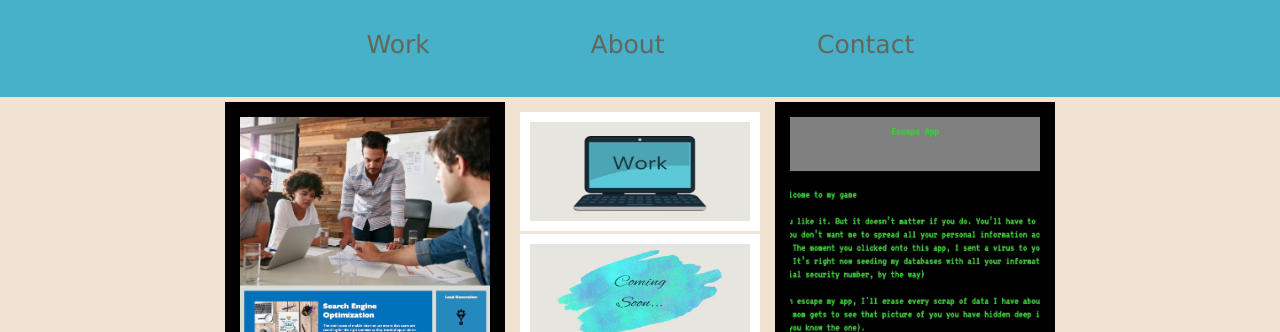
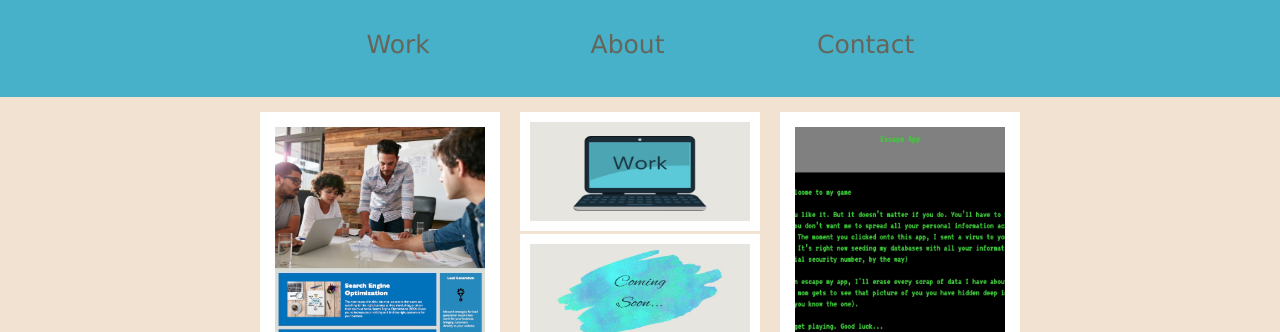
Before and after one commit to mjshelton12/Portfolio_w2, a plain HTML site: page index.html in a window 1280 px wide. Shown: the part 234-566 px from the top of the page. Drawn offline with Linux system fonts and the light colour scheme.

Commit message:
Style refractoring

```diff
--- a/assets/css/sylesheet.css
+++ b/assets/css/sylesheet.css
@@ -78,7 +78,7 @@ a {
     object-fit: cover;
 }
 
-.first_app {
+/* .first_app {
     height: 280px;
     width: 280px;
     border-color: black;
@@ -89,8 +89,7 @@ a {
     display: inline-block;
     flex-direction: row;
     object-fit: cover;
-
-}
+} */
 
 .first_app h3 {
     color: rgb(101, 101, 91);
--- a/index.html
+++ b/index.html
@@ -44,7 +44,7 @@
             </div>
             <div>
                 <a href="https://eat-the-bagel.herokuapp.com/" target="_blank">
-                    <img class="work_box_img first_app" src="assets/images/2. Escape App for Portfolio.jpg" alt="Escape App WEbsite"></img>
+                    <img class="work_box_img first_app" src="assets/images/2. Escape App for Portfolio.jpg" alt="Escape App Website"></img>
                     <h3>Escape App</h3>
                 </a>
 
```
